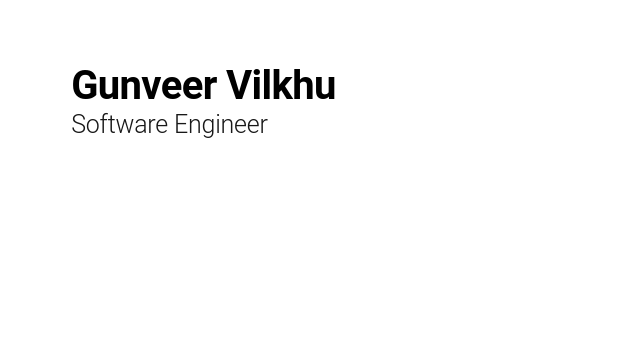
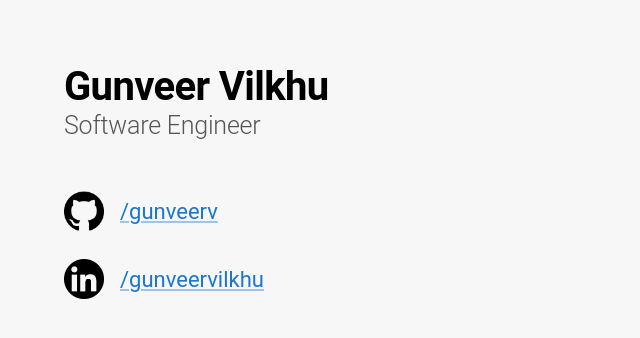
Before and after one commit to gunveerv/gunveerv.github.io, a React (Create React App) app: page / in a window 1280 px wide. Shown: the top 338 px of the page, without its empty margins (0-640 px from the left). Built offline with nearby package versions, Linux system fonts and the light colour scheme.

Commit message:
social links

```diff
--- a/src/App.css
+++ b/src/App.css
@@ -1,5 +1,14 @@
+body, html {
+  margin: 0;
+  padding: 0;
+  height: 100%;
+  width: 100%;
+}
+
 .App {
   text-align: center;
+  height: 100vh;
+  background-color: #f7f7f7;
 }
 
 .App-header {
@@ -23,6 +32,12 @@
   margin-top: 5%;
 }
 
+.padding-space {
+  padding-left: 5%;
+  padding-right: 5%;
+  padding-top: 5%;
+}
+
 .MuiTypography-h1 {
   font-size: 40px !important;
   font-weight: bold !important;
@@ -31,6 +46,34 @@
 
 .MuiTypography-h2 {
   font-size: 25px !important;
-  opacity: 90%;
+  opacity: 65%;
   text-align: left;
 }
+
+.MuiTypography-h3 {
+  font-size: 22px !important;
+  text-align: left;
+  padding-left: px;
+}
+
+.logo {
+  height: 40px;
+  width: 40px;
+  justify-content: center;
+  align-items: left;
+  /* display: block; */
+}
+
+.margin-top {
+  margin-top: 50px;
+}
+
+.margin-grid-item {
+  margin-top: 25px;
+}
+
+.text-align {
+  text-align: left;
+  justify-content: center;
+  align-items: left;
+}
--- a/src/App.js
+++ b/src/App.js
@@ -1,14 +1,14 @@
 import './App.css';
+import { Box } from '@mui/material';
 import Intro from './components/Intro';
 
 function App() {
   return (
-    <div className="App">
-      <div className="page-space">
+    <Box className="App">
+      <Box className="padding-space">
         <Intro />
-      </div>
-
-    </div>
+      </Box>
+    </Box>
   );
 }
 
--- a/src/components/Education.js
+++ b/src/components/Education.js
@@ -1,10 +1,9 @@
-import { Typography } from '@mui/material';
+// import { Typography } from '@mui/material';
 import '../App.css';
 
 function Education() {
   return (
-    <div>
-    </div>
+    <div />
   );
 }
 
--- a/src/components/Intro.js
+++ b/src/components/Intro.js
@@ -1,4 +1,7 @@
 import { Typography } from '@mui/material';
+import Link from '@mui/material/Link';
+import Box from '@mui/material/Box';
+import Grid from '@mui/material/Grid';
 import '../App.css';
 
 function Intro() {
@@ -6,6 +9,40 @@ function Intro() {
     <div>
       <Typography variant="h1">Gunveer Vilkhu</Typography>
       <Typography variant="h2">Software Engineer</Typography>
+      <Box className="margin-top">
+        <Link rel="noopener" target="_blank" href="https://github.com/gunveerv">
+          <Grid
+            container
+            spacing={2}
+            alignItems="center"
+            justifyContent="left"
+          >
+            <Grid item xs={0}>
+              <img src="github.png" alt="Click to see my Github" className="logo" />
+            </Grid>
+            <Grid item xs={0}>
+              <Typography variant="h3" className="text-align">/gunveerv</Typography>
+            </Grid>
+          </Grid>
+        </Link>
+      </Box>
+      <Box className="margin-grid-item">
+        <Link rel="noopener" target="_blank" href="https://linkedin.com/in/gunveervilkhu">
+          <Grid
+            container
+            spacing={2}
+            alignItems="center"
+            justifyContent="left"
+          >
+            <Grid item xs={0}>
+              <img src="linkedin.png" alt="Click to see my Linkedin" className="logo" />
+            </Grid>
+            <Grid item xs={0}>
+              <Typography variant="h3" className="text-align">/gunveervilkhu</Typography>
+            </Grid>
+          </Grid>
+        </Link>
+      </Box>
     </div>
   );
 }
```
Also changed, not shown: public/github.png (added), public/linkedin.png (added).
